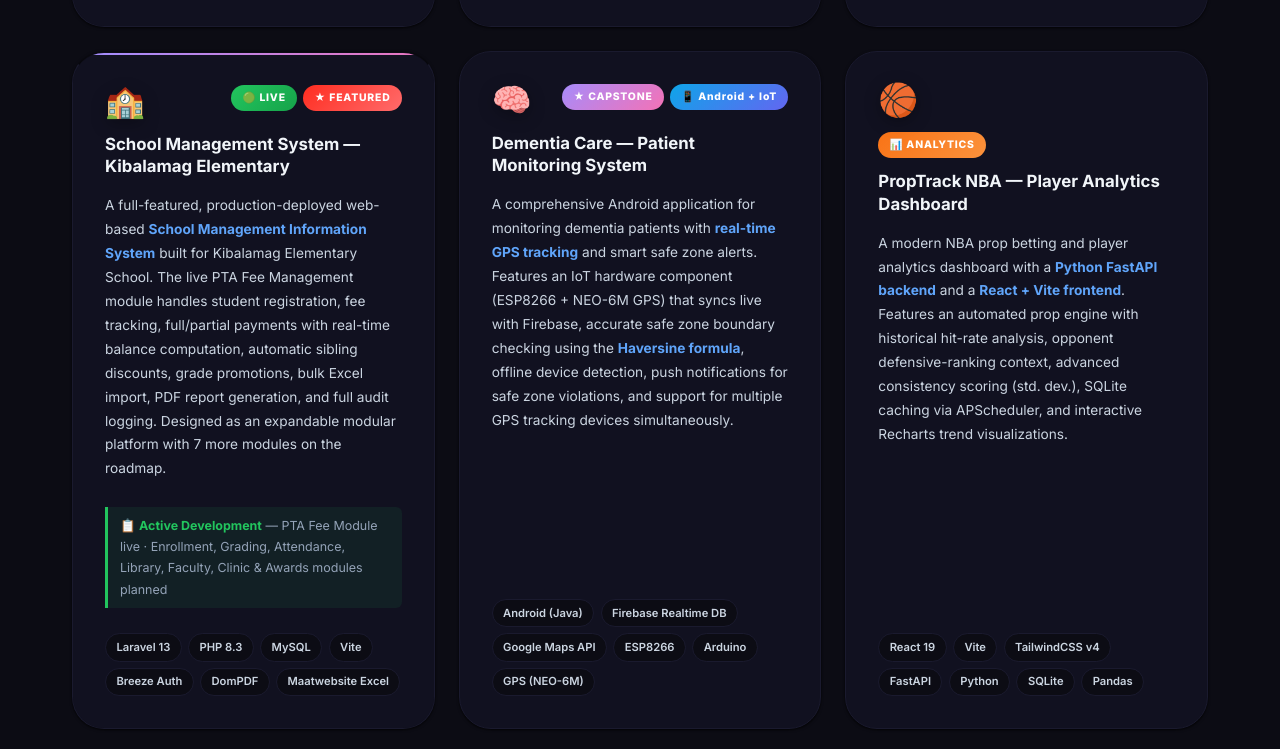
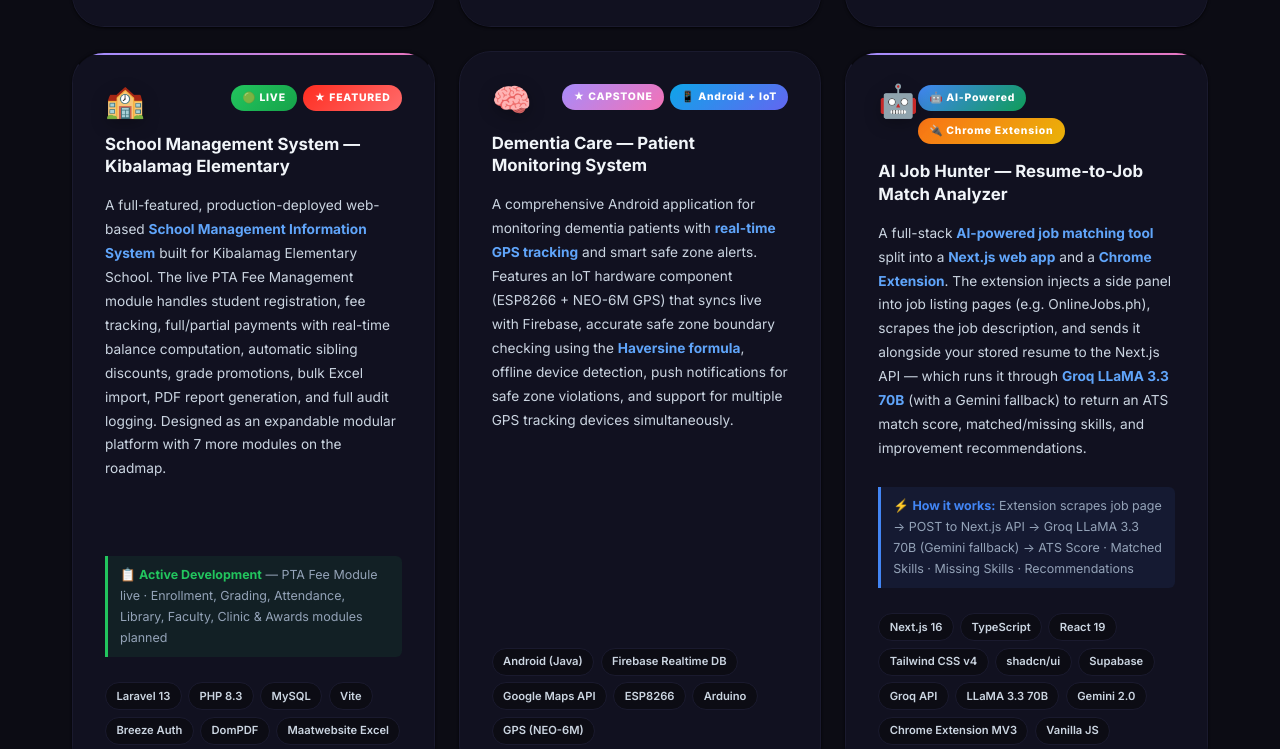
Before and after one commit to Doc3ric/eric-portfolio, a website: page index.html in a window 1280 px wide. Shown: the part 5714-6463 px from the top of the page. Drawn offline with Linux system fonts and the light colour scheme.

Commit message:
feat: add AI Job Hunter as 4th project (Next.js + Chrome Extension + Groq/Gemini AI)

```diff
--- a/index.html
+++ b/index.html
@@ -616,7 +616,26 @@
           </div>
         </div>
 
-        <!-- 4. PropTrack NBA — analytics / data science -->
+        <!-- 4. AI Job Hunter — Next.js + Chrome Extension -->
+        <div class="project-card featured tilt-card" id="project-ai-job-hunter">
+          <div class="project-header">
+            <div class="project-icon">🤖</div>
+            <div style="display:flex;gap:0.4rem;flex-wrap:wrap;">
+              <span class="featured-badge" style="background:linear-gradient(135deg,#4285f4,#0f9d58);">🤖 AI-Powered</span>
+              <span class="featured-badge" style="background:linear-gradient(135deg,#f97316,#eab308);">🔌 Chrome Extension</span>
+            </div>
+          </div>
+          <h3>AI Job Hunter — Resume-to-Job Match Analyzer</h3>
+          <p>A full-stack <strong>AI-powered job matching tool</strong> split into a <strong>Next.js web app</strong> and a <strong>Chrome Extension</strong>. The extension injects a side panel into job listing pages (e.g. OnlineJobs.ph), scrapes the job description, and sends it alongside your stored resume to the Next.js API — which runs it through <strong>Groq LLaMA 3.3 70B</strong> (with a Gemini fallback) to return an ATS match score, matched/missing skills, and improvement recommendations.</p>
+          <div style="margin: 0.6rem 0; padding: 0.5rem 0.75rem; background: rgba(66,133,244,0.08); border-left: 3px solid #4285f4; border-radius: 0 6px 6px 0; font-size: 0.78rem; color: var(--text-muted, #94a3b8);">
+            ⚡ <strong style="color:#4285f4;">How it works:</strong> Extension scrapes job page → POST to Next.js API → Groq LLaMA 3.3 70B (Gemini fallback) → ATS Score · Matched Skills · Missing Skills · Recommendations
+          </div>
+          <div class="project-tags">
+            <span>Next.js 16</span><span>TypeScript</span><span>React 19</span><span>Tailwind CSS v4</span><span>shadcn/ui</span><span>Supabase</span><span>Groq API</span><span>LLaMA 3.3 70B</span><span>Gemini 2.0</span><span>Chrome Extension MV3</span><span>Vanilla JS</span>
+          </div>
+        </div>
+
+        <!-- 5. PropTrack NBA — analytics / data science -->
         <div class="project-card tilt-card" id="project-proptrack">
           <div class="project-header">
             <div class="project-icon">🏀</div>
```
